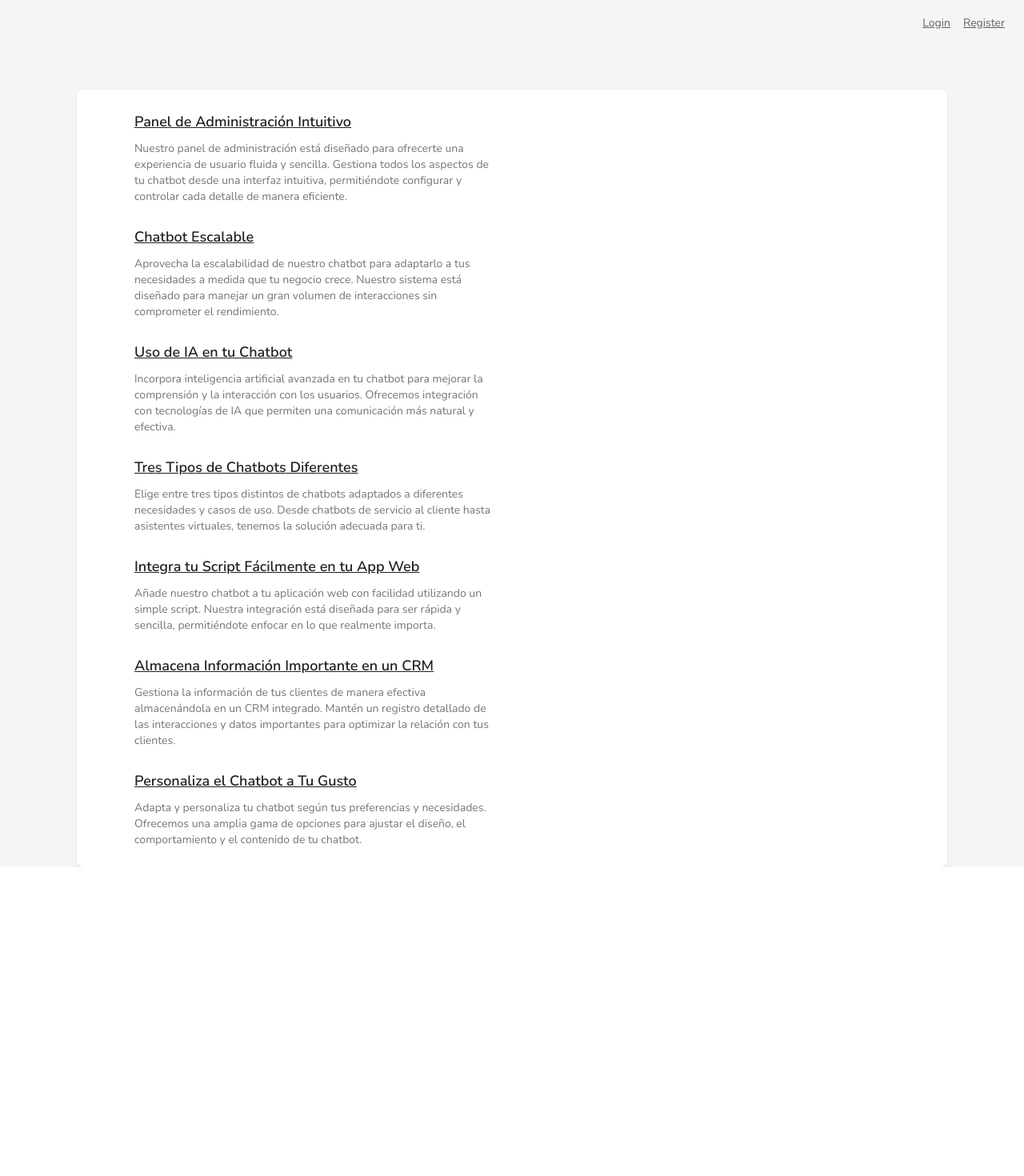
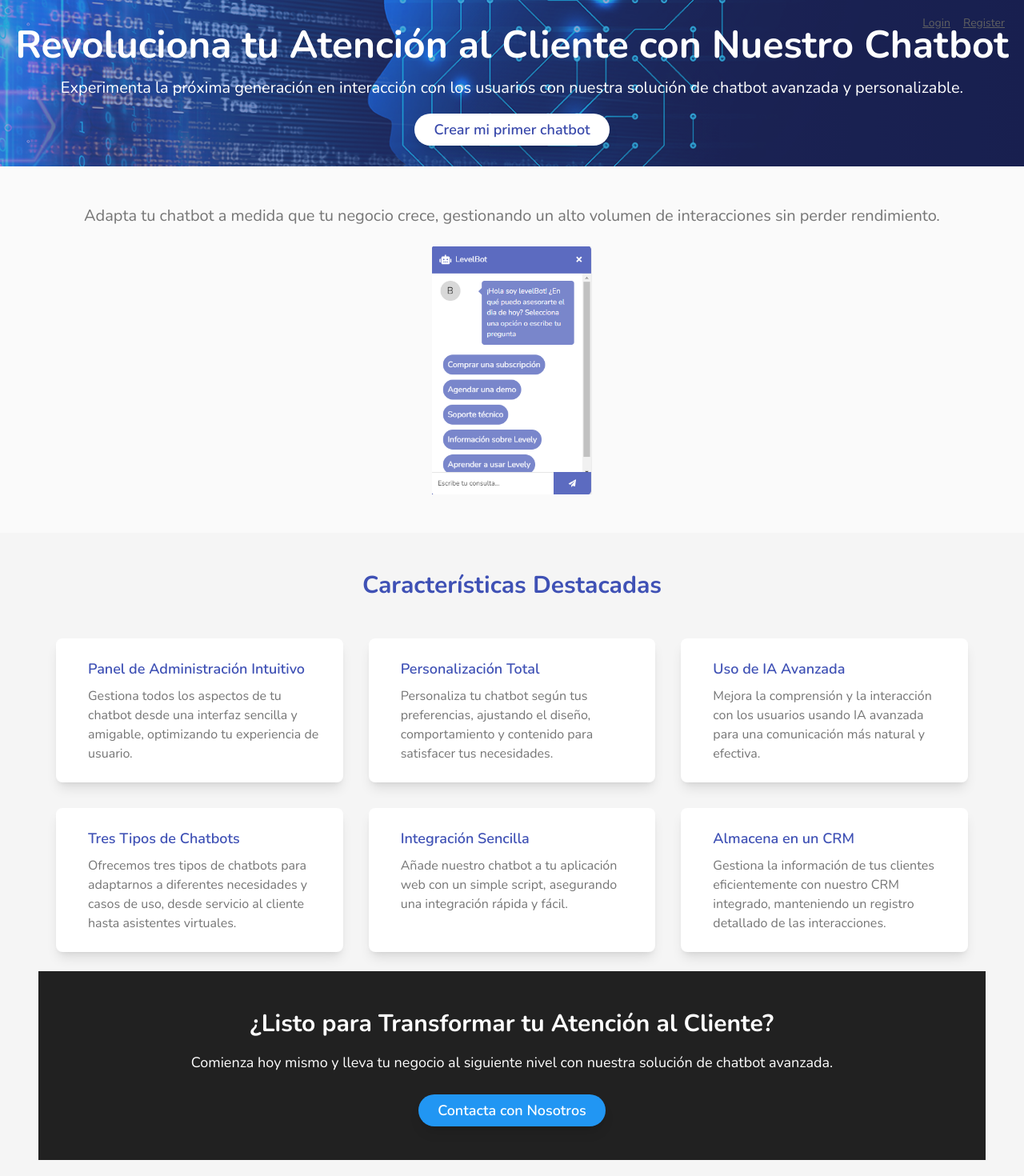
Before and after one commit to AlejoObandoGil/chatbot-ai-nextjs, a Next.js app: page / in a window 1280 px wide. Shown: the top 1470 px of the page at 80% size. Before the commit the page ends 1084 px from the top, so only its background shows below. Built offline with nearby package versions, Linux system fonts and the light colour scheme; no server answers.

Commit message:
feat: landing

```diff
--- a/src/app/page.js
+++ b/src/app/page.js
@@ -1,3 +1,4 @@
+import Image from 'next/image';
 import LoginLinks from '@/app/LoginLinks';
 
 export const metadata = {
@@ -7,141 +8,156 @@ export const metadata = {
 const Home = () => {
     return (
         <>
-            <div className="relative flex items-top justify-center min-h-screen bg-gray-100 dark:bg-gray-900 sm:items-center sm:pt-0">
-                <LoginLinks />
+            <div className="relative flex flex-col min-h-screen bg-gray-100 dark:bg-gray-900">
+                <header className="relative z-10 bg-gradient-to-r from-indigo-500 via-indigo-600 to-indigo-700 py-8">
+                    <div className="absolute inset-0 overflow-hidden">
+                        <Image
+                            src="/img/header.jpg"
+                            alt="Background Header"
+                            layout="fill"
+                            objectFit="cover"
+                            quality={100}
+                            className="opacity-50"
+                        />
+                    </div>
+                    <div className="relative z-10 text-center text-white">
+                        <LoginLinks />
+                        <h1 className="text-4xl md:text-5xl font-bold mb-4">
+                            Revoluciona tu Atención al Cliente con Nuestro Chatbot
+                        </h1>
+                        <p className="text-lg md:text-xl mb-6">
+                            Experimenta la próxima generación en interacción con los usuarios con nuestra solución de chatbot avanzada y personalizable.
+                        </p>
+                        <a href="/login" className="bg-white text-indigo-600 py-2 px-6 rounded-full text-lg font-semibold shadow-lg hover:bg-gray-100 transition duration-300">
+                            Crear mi primer chatbot
+                        </a>
+                    </div>
+                </header>
 
-                <div className="max-w-6xl mx-auto sm:px-6 lg:px-8">
-                    <div className="flex justify-center pt-8 sm:justify-start sm:pt-0">
-                        <svg viewBox="0 0 651 192" fill="none" xmlns="http://www.w3.org/2000/svg" className="h-16 w-auto text-gray-700 sm:h-20">
-                            {/* SVG content */}
-                        </svg>
+                <section className="bg-gray-50 dark:bg-gray-800 py-12 text-center">
+                    <div className="container mx-auto">
+                        <p className="text-lg md:text-xl text-gray-600 dark:text-gray-400 mb-6">
+                            Adapta tu chatbot a medida que tu negocio crece, gestionando un alto volumen de interacciones sin perder rendimiento.
+                        </p>
+                        <Image
+                            src="/img/chatbot.PNG"
+                            alt="Chatbot Escalable"
+                            layout="intrinsic"
+                            width={200}
+                            height={200}
+                            className="object-contain mx-auto"
+                        />
                     </div>
+                </section>
 
-                    <div className="mt-8 bg-white dark:bg-gray-800 overflow-hidden shadow sm:rounded-lg">
-                        <div className="grid grid-cols-1 md:grid-cols-2">
-                            <div className="p-6">
-                                {/* Panel de administración intuitivo */}
-                                <div className="flex items-center">
-                                    <svg fill="none" stroke="currentColor" strokeLinecap="round" strokeLinejoin="round" strokeWidth="2" viewBox="0 0 24 24" className="w-8 h-8 text-gray-500">
-                                        {/* SVG icon */}
-                                    </svg>
-                                    <div className="ml-4 text-lg leading-7 font-semibold">
-                                        <a href="#" className="underline text-gray-900 dark:text-white">
+                <main className="flex-1 py-12 px-6 md:px-12">
+                    <section id="features" className="container mx-auto">
+                        <h2 className="text-3xl font-bold text-indigo-500 dark:text-white text-center mb-12">
+                            Características Destacadas
+                        </h2>
+                        <div className="grid grid-cols-1 md:grid-cols-2 lg:grid-cols-3 gap-8">
+                            {/* Card 1 */}
+                            <div className="bg-white dark:bg-gray-800 shadow-lg rounded-lg overflow-hidden transform transition duration-300 hover:scale-105">
+                                <div className="p-6 flex items-center">
+                                    <div className="ml-4">
+                                        <h3 className="text-lg font-semibold text-indigo-500 dark:text-white">
                                             Panel de Administración Intuitivo
-                                        </a>
+                                        </h3>
+                                        <p className="mt-2 text-gray-600 dark:text-gray-400">
+                                            Gestiona todos los aspectos de tu chatbot desde una interfaz sencilla y amigable, optimizando tu experiencia de usuario.
+                                        </p>
                                     </div>
                                 </div>
-                                <div className="ml-12">
-                                    <div className="mt-2 text-gray-600 dark:text-gray-400 text-sm">
-                                        Nuestro panel de administración está diseñado para ofrecerte una experiencia de usuario fluida y sencilla. Gestiona todos los aspectos de tu chatbot desde una interfaz intuitiva, permitiéndote configurar y controlar cada detalle de manera eficiente.
+                            </div>
+
+                            {/* Card 2 */}
+                            <div className="bg-white dark:bg-gray-800 shadow-lg rounded-lg overflow-hidden transform transition duration-300 hover:scale-105">
+                                <div className="p-6 flex items-center">
+                                    <div className="ml-4">
+                                        <h3 className="text-lg font-semibold text-indigo-500 dark:text-white">
+                                            Personalización Total
+                                        </h3>
+                                        <p className="mt-2 text-gray-600 dark:text-gray-400">
+                                            Personaliza tu chatbot según tus preferencias, ajustando el diseño, comportamiento y contenido para satisfacer tus necesidades.
+                                        </p>
                                     </div>
                                 </div>
+                            </div>
 
-                                {/* Chatbot escalable */}
-                                <div className="flex items-center mt-6">
-                                    <svg fill="none" stroke="currentColor" strokeLinecap="round" strokeLinejoin="round" strokeWidth="2" viewBox="0 0 24 24" className="w-8 h-8 text-gray-500">
-                                        {/* SVG icon */}
-                                    </svg>
-                                    <div className="ml-4 text-lg leading-7 font-semibold">
-                                        <a href="#" className="underline text-gray-900 dark:text-white">
-                                            Chatbot Escalable
-                                        </a>
-                                    </div>
-                                </div>
-                                <div className="ml-12">
-                                    <div className="mt-2 text-gray-600 dark:text-gray-400 text-sm">
-                                        Aprovecha la escalabilidad de nuestro chatbot para adaptarlo a tus necesidades a medida que tu negocio crece. Nuestro sistema está diseñado para manejar un gran volumen de interacciones sin comprometer el rendimiento.
-                                    </div>
-                                </div>
-
-                                {/* Uso de IA en tu chatbot */}
-                                <div className="flex items-center mt-6">
-                                    <svg fill="none" stroke="currentColor" strokeLinecap="round" strokeLinejoin="round" strokeWidth="2" viewBox="0 0 24 24" className="w-8 h-8 text-gray-500">
-                                        {/* SVG icon */}
-                                    </svg>
-                                    <div className="ml-4 text-lg leading-7 font-semibold">
-                                        <a href="#" className="underline text-gray-900 dark:text-white">
-                                            Uso de IA en tu Chatbot
-                                        </a>
-                                    </div>
-                                </div>
-                                <div className="ml-12">
-                                    <div className="mt-2 text-gray-600 dark:text-gray-400 text-sm">
-                                        Incorpora inteligencia artificial avanzada en tu chatbot para mejorar la comprensión y la interacción con los usuarios. Ofrecemos integración con tecnologías de IA que permiten una comunicación más natural y efectiva.
-                                    </div>
-                                </div>
-
-                                {/* Tres tipos de chatbots diferentes */}
-                                <div className="flex items-center mt-6">
-                                    <svg fill="none" stroke="currentColor" strokeLinecap="round" strokeLinejoin="round" strokeWidth="2" viewBox="0 0 24 24" className="w-8 h-8 text-gray-500">
-                                        {/* SVG icon */}
-                                    </svg>
-                                    <div className="ml-4 text-lg leading-7 font-semibold">
-                                        <a href="#" className="underline text-gray-900 dark:text-white">
-                                            Tres Tipos de Chatbots Diferentes
-                                        </a>
-                                    </div>
-                                </div>
-                                <div className="ml-12">
-                                    <div className="mt-2 text-gray-600 dark:text-gray-400 text-sm">
-                                        Elige entre tres tipos distintos de chatbots adaptados a diferentes necesidades y casos de uso. Desde chatbots de servicio al cliente hasta asistentes virtuales, tenemos la solución adecuada para ti.
-                                    </div>
-                                </div>
-
-                                {/* Integra tu script fácilmente en tu app web */}
-                                <div className="flex items-center mt-6">
-                                    <svg fill="none" stroke="currentColor" strokeLinecap="round" strokeLinejoin="round" strokeWidth="2" viewBox="0 0 24 24" className="w-8 h-8 text-gray-500">
-                                        {/* SVG icon */}
-                                    </svg>
-                                    <div className="ml-4 text-lg leading-7 font-semibold">
-                                        <a href="#" className="underline text-gray-900 dark:text-white">
-                                            Integra tu Script Fácilmente en tu App Web
-                                        </a>
-                                    </div>
-                                </div>
-                                <div className="ml-12">
-                                    <div className="mt-2 text-gray-600 dark:text-gray-400 text-sm">
-                                        Añade nuestro chatbot a tu aplicación web con facilidad utilizando un simple script. Nuestra integración está diseñada para ser rápida y sencilla, permitiéndote enfocar en lo que realmente importa.
-                                    </div>
-                                </div>
-
-                                {/* Almacena información importante de tus clientes en un CRM */}
-                                <div className="flex items-center mt-6">
-                                    <svg fill="none" stroke="currentColor" strokeLinecap="round" strokeLinejoin="round" strokeWidth="2" viewBox="0 0 24 24" className="w-8 h-8 text-gray-500">
-                                        {/* SVG icon */}
-                                    </svg>
-                                    <div className="ml-4 text-lg leading-7 font-semibold">
-                                        <a href="#" className="underline text-gray-900 dark:text-white">
-                                            Almacena Información Importante en un CRM
-                                        </a>
-                                    </div>
-                                </div>
-                                <div className="ml-12">
-                                    <div className="mt-2 text-gray-600 dark:text-gray-400 text-sm">
-                                        Gestiona la información de tus clientes de manera efectiva almacenándola en un CRM integrado. Mantén un registro detallado de las interacciones y datos importantes para optimizar la relación con tus clientes.
-                                    </div>
-                                </div>
-
-                                {/* Personaliza el chatbot a tu gusto */}
-                                <div className="flex items-center mt-6">
-                                    <svg fill="none" stroke="currentColor" strokeLinecap="round" strokeLinejoin="round" strokeWidth="2" viewBox="0 0 24 24" className="w-8 h-8 text-gray-500">
-                                        {/* SVG icon */}
-                                    </svg>
-                                    <div className="ml-4 text-lg leading-7 font-semibold">
-                                        <a href="#" className="underline text-gray-900 dark:text-white">
-                                            Personaliza el Chatbot a Tu Gusto
-                                        </a>
-                                    </div>
-                                </div>
-                                <div className="ml-12">
-                                    <div className="mt-2 text-gray-600 dark:text-gray-400 text-sm">
-                                        Adapta y personaliza tu chatbot según tus preferencias y necesidades. Ofrecemos una amplia gama de opciones para ajustar el diseño, el comportamiento y el contenido de tu chatbot.
+                            {/* Card 3 */}
+                            <div className="bg-white dark:bg-gray-800 shadow-lg rounded-lg overflow-hidden transform transition duration-300 hover:scale-105">
+                                <div className="p-6 flex items-center">
+                                    <div className="ml-4">
+                                        <h3 className="text-lg font-semibold text-indigo-500 dark:text-white">
+                                            Uso de IA Avanzada
+                                        </h3>
+                                        <p className="mt-2 text-gray-600 dark:text-gray-400">
+                                            Mejora la comprensión y la interacción con los usuarios usando IA avanzada para una comunicación más natural y efectiva.
+                                        </p>
                                     </div>
                                 </div>
                             </div>
                         </div>
-                    </div>
-                </div>
+
+                        <div className="grid grid-cols-1 md:grid-cols-2 lg:grid-cols-3 gap-8 mt-8">
+                            {/* Card 4 */}
+                            <div className="bg-white dark:bg-gray-800 shadow-lg rounded-lg overflow-hidden transform transition duration-300 hover:scale-105">
+                                <div className="p-6 flex items-center">
+                                    <div className="ml-4">
+                                        <h3 className="text-lg font-semibold text-indigo-500 dark:text-white">
+                                            Tres Tipos de Chatbots
+                                        </h3>
+                                        <p className="mt-2 text-gray-600 dark:text-gray-400">
+                                            Ofrecemos tres tipos de chatbots para adaptarnos a diferentes necesidades y casos de uso, desde servicio al cliente hasta asistentes virtuales.
+                                        </p>
+                                    </div>
+                                </div>
+                            </div>
+
+                            {/* Card 5 */}
+                            <div className="bg-white dark:bg-gray-800 shadow-lg rounded-lg overflow-hidden transform transition duration-300 hover:scale-105">
+                                <div className="p-6 flex items-center">
+                                    <div className="ml-4">
+                                        <h3 className="text-lg font-semibold text-indigo-500 dark:text-white">
+                                            Integración Sencilla
+                                        </h3>
+                                        <p className="mt-2 text-gray-600 dark:text-gray-400">
+                                            Añade nuestro chatbot a tu aplicación web con un simple script, asegurando una integración rápida y fácil.
+                                        </p>
+                                    </div>
+                                </div>
+                            </div>
+
+                            {/* Card 6 */}
+                            <div className="bg-white dark:bg-gray-800 shadow-lg rounded-lg overflow-hidden transform transition duration-300 hover:scale-105">
+                                <div className="p-6 flex items-center">
+                                    <div className="ml-4">
+                                        <h3 className="text-lg font-semibold text-indigo-500 dark:text-white">
+                                            Almacena en un CRM
+                                        </h3>
+                                        <p className="mt-2 text-gray-600 dark:text-gray-400">
+                                            Gestiona la información de tus clientes eficientemente con nuestro CRM integrado, manteniendo un registro detallado de las interacciones.
+                                        </p>
+                                    </div>
+                                </div>
+                            </div>
+                        </div>
+                    </section>
+
+                    <section className="bg-gray-900 py-12 text-center text-white mt-6">
+                        <div className="container mx-auto">
+                            <h2 className="text-3xl font-bold mb-4">
+                                ¿Listo para Transformar tu Atención al Cliente?
+                            </h2>
+                            <p className="text-lg mb-8">
+                                Comienza hoy mismo y lleva tu negocio al siguiente nivel con nuestra solución de chatbot avanzada.
+                            </p>
+                            <a href="/login" className="bg-blue-500 hover:bg-blue-600 py-2 px-6 rounded-full text-lg font-semibold shadow-lg transition duration-300">
+                                Contacta con Nosotros
+                            </a>
+                        </div>
+                    </section>
+                </main>
             </div>
         </>
     );
```
Also changed, not shown: public/img/chatbot.PNG (added), public/img/header.jpg (added).
